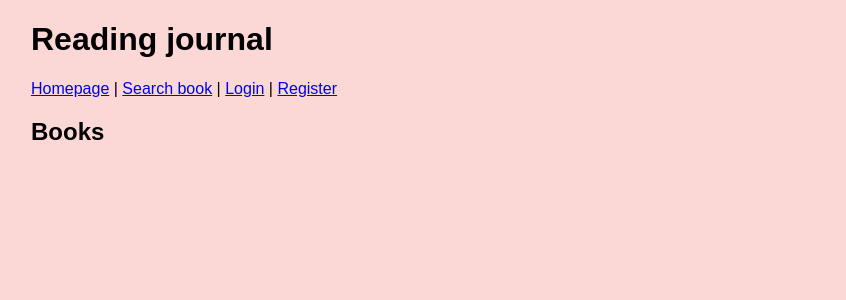
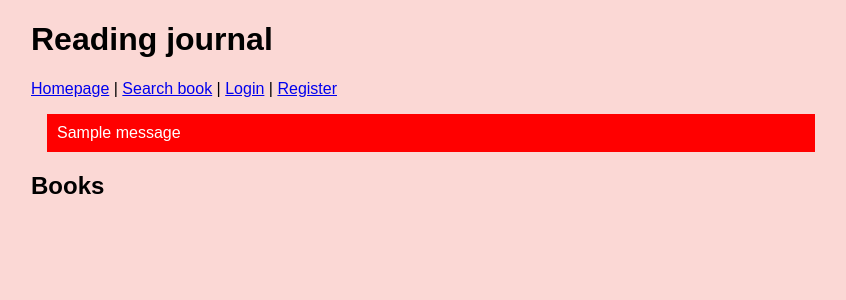
Before and after one commit to shuy-fu/readingjournal, a Flask app: page / in a window 1280 px wide. Shown: the top 300 px of the page, without its empty margins (209-1055 px from the left). Run offline with Flask 3, Linux system fonts and the light colour scheme; one stand-in notice (Sample message) is shown; data that the repository does not hold is empty.

Commit message:
Show error messages using flash

```diff
--- a/app.py
+++ b/app.py
@@ -1,6 +1,6 @@
 import sqlite3
 from flask import Flask
-from flask import abort, make_response, redirect, render_template, request, session
+from flask import abort, flash,  make_response, redirect, render_template, request, session
 import config
 import db
 import books
@@ -157,11 +157,13 @@ def add_image():
 
     file = request.files["image"]
     if not file.filename.endswith(".png"):
-        return "ERROR: invalid file format"
+        flash("ERROR: invalid file format")
+        return redirect("/images/" + str(book_id))
 
     image = file.read()
     if len(image) > 100 * 1024:
-        return "ERROR: image too large"
+        flash("ERROR: image too large")
+        return redirect("/images/" + str(book_id))
 
     books.add_image(book_id, image)
     return redirect("/images/" + str(book_id))
@@ -249,14 +251,15 @@ def create():
     password1 = request.form["password1"]
     password2 = request.form["password2"]
     if password1 != password2:
-        return "ERROR: passwords do not match"
-
+        flash("ERROR: passwords do not match")
+        return redirect("/register")
     try:
         users.create_user(username, password1)
     except sqlite3.IntegrityError:
-        return "ERROR: username is taken"
+        flash("ERROR: username is taken")
+        return redirect("/register")
 
-    return "Account created"
+    return redirect("/")
 
 @app.route("/login", methods=["GET", "POST"])
 def login():
@@ -273,7 +276,8 @@ def login():
             session["username"] = username
             return redirect("/")
         else:
-            return "ERROR: invalid username or password"
+            flash("ERROR: invalid username or password")
+            return redirect("/login")
 
 @app.route("/logout")
 def logout():
--- a/static/main.css
+++ b/static/main.css
@@ -10,3 +10,11 @@ body {
   margin: 1em;
   padding: 0.2em 0.5em;
 }
+
+.info {
+  border: 2px solid rgb(255, 0, 0);
+  margin: 1em;
+  padding: 0.5em;
+  background-color: rgb(255, 0, 0);
+  color: white;
+}
--- a/templates/layout.html
+++ b/templates/layout.html
@@ -26,6 +26,12 @@
   {% endif %}
   </p>
 
+  {% for message in get_flashed_messages() %}
+  <div class="info">
+    {{ message }}
+  </div>
+  {% endfor %}
+
   {% block content %}{% endblock %}
 </body>
 
```
